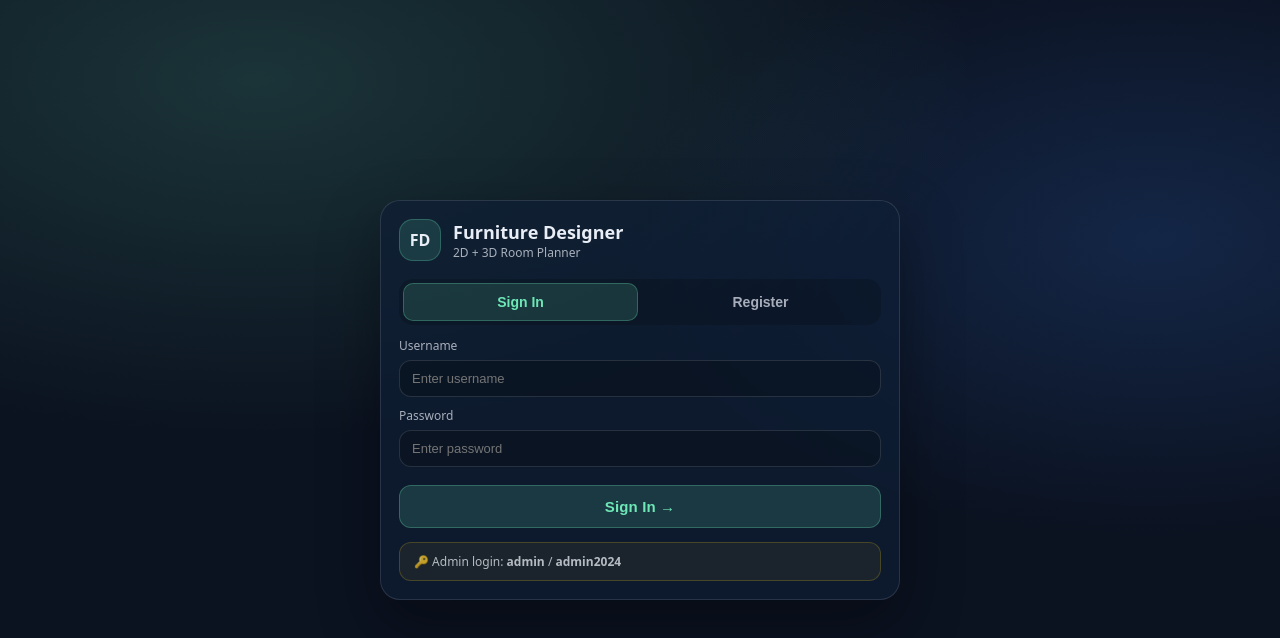
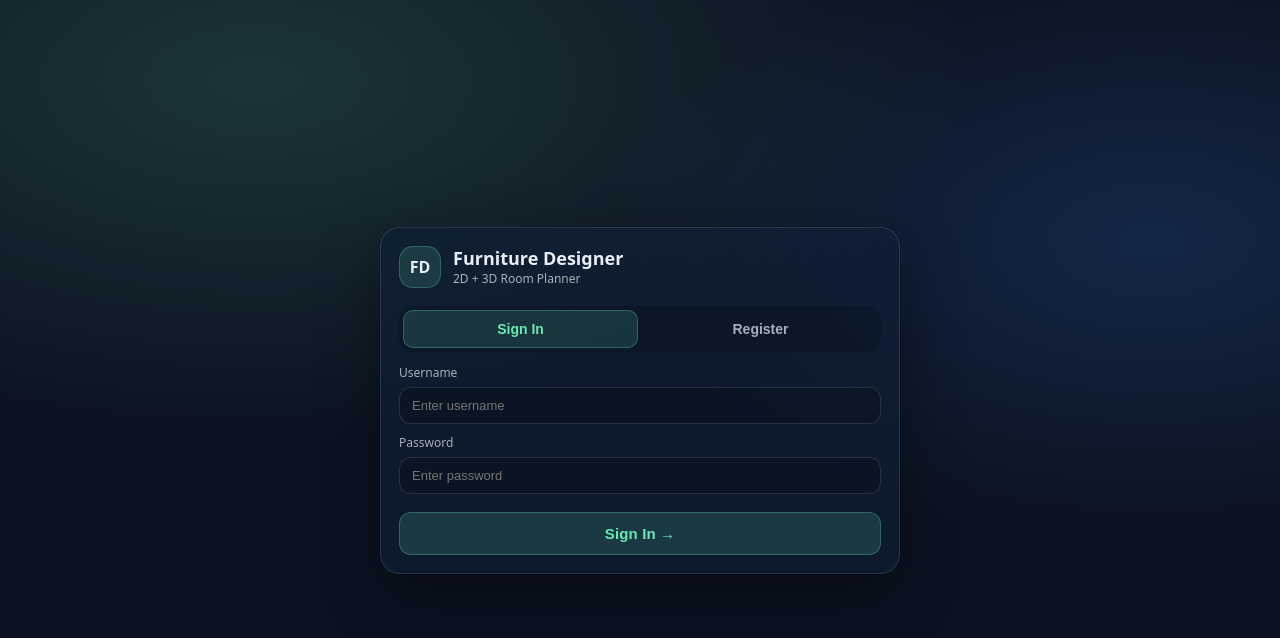
Before and after one commit to Nethmina101/Furniture-UI, a React (Vite) app: page /login in a window 1280 px wide. Shown: the top 638 px of the page. Built offline with nearby package versions, Linux system fonts and the light colour scheme.

Commit message:
finishing

```diff
--- a/src/pages/About.jsx
+++ b/src/pages/About.jsx
@@ -9,9 +9,7 @@ export default function About() {
         creates a room and visualises furniture layouts in 2D and 3D.
       </p>
       <div className="callout">
-        <strong>Note:</strong> The earlier chess “Rxf8” summary you pasted is not used
-        as functional input for this app. The app is based on the coursework scenario
-        requirements.
+        <strong>Note:</strong> This React application allows users to design and visualize room layouts with furniture placement in both 2D and 3D views. The system enables a designer to log in, create a room, and arrange furniture interactively to explore different layout options. The application focuses on user interface design, interactive visualisation, and front-end web development concepts.
       </div>
       <p className="muted">
         Data is stored locally in your browser (LocalStorage) for easy demo and speed.
--- a/src/pages/Login.jsx
+++ b/src/pages/Login.jsx
@@ -93,9 +93,6 @@ export default function Login() {
             <button className="btn btnPrimary authSubmit" type="submit">
               Sign In →
             </button>
-            <div className="authNote">
-              🔑 Admin login: <strong>admin</strong> / <strong>admin2024</strong>
-            </div>
           </form>
         )}
 
```
